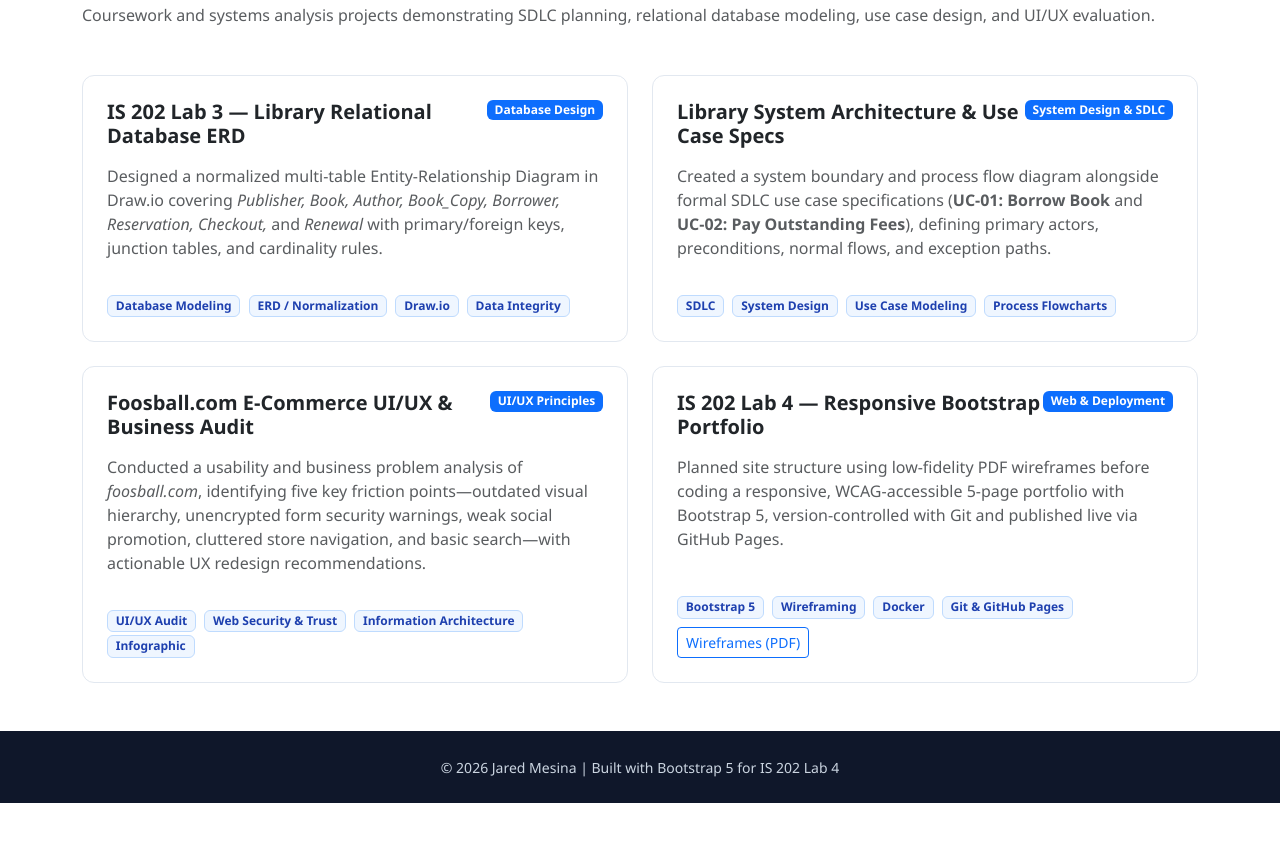
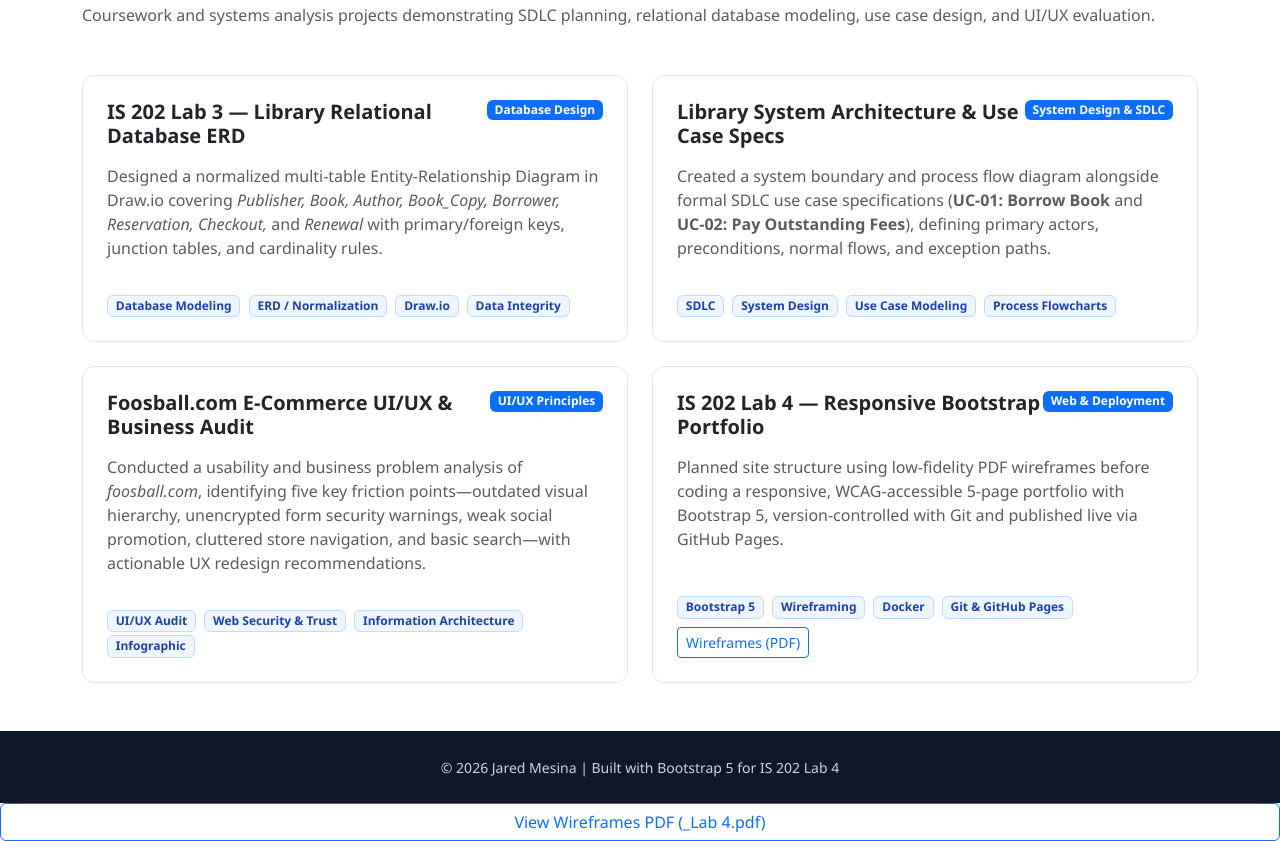
Before and after one commit to jmesina128/super-duper-octo-memory, a plain HTML site: page projects.html in a window 1280 px wide. Shown: the part 157-998 px from the top of the page. Before the commit the page ends 960 px from the top, so only its background shows below. Drawn offline with nearby package versions, Linux system fonts and the light colour scheme.

Commit message:
Add link to view Wireframes PDF in projects.html

```diff
--- a/projects.html
+++ b/projects.html
@@ -120,3 +120,6 @@
   <script src="https://cdn.jsdelivr.net/npm/bootstrap@5.3.3/dist/js/bootstrap.bundle.min.js"></script>
 </body>
 </html>
+<a href="_Lab%204.pdf" target="_blank" rel="noopener" class="btn btn-outline-primary">
+  View Wireframes PDF (_Lab 4.pdf)
+</a>
```
